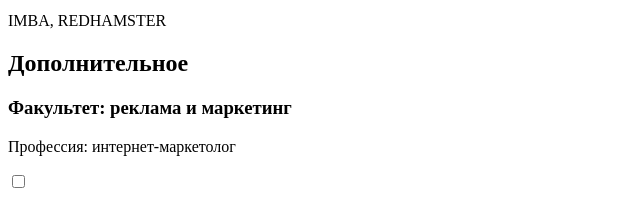
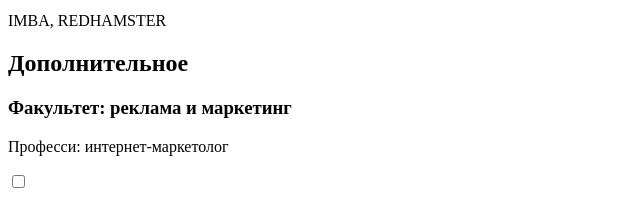
Before and after one commit to litvinenko88/rsschool-cv, a plain HTML site: page index.html in a window 1280 px wide. Shown: the part 1980-2185 px from the top of the page, 0-640 px from the left. Drawn offline with Linux system fonts and the light colour scheme.

Commit message:
fix: fixed bugs taking into account the requirements

```diff
--- a/index.html
+++ b/index.html
@@ -119,7 +119,7 @@
                         <div class="education__container-text">
                            <h2>Дополнительное</h2>
                            <h3><span>Факультет</span>: реклама и маркетинг</h3>
-                           <p><span>Профессия</span>: интернет-маркетолог</p>
+                           <p><span>Професси</span>: интернет-маркетолог</p>
                         </div>
                      </div>
                   </div>
```
